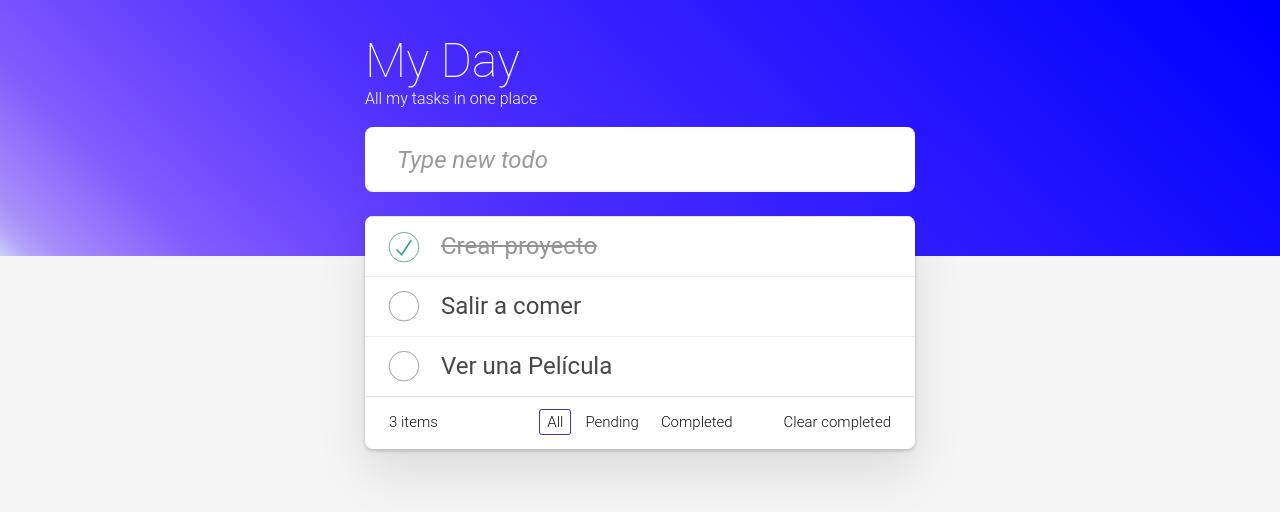
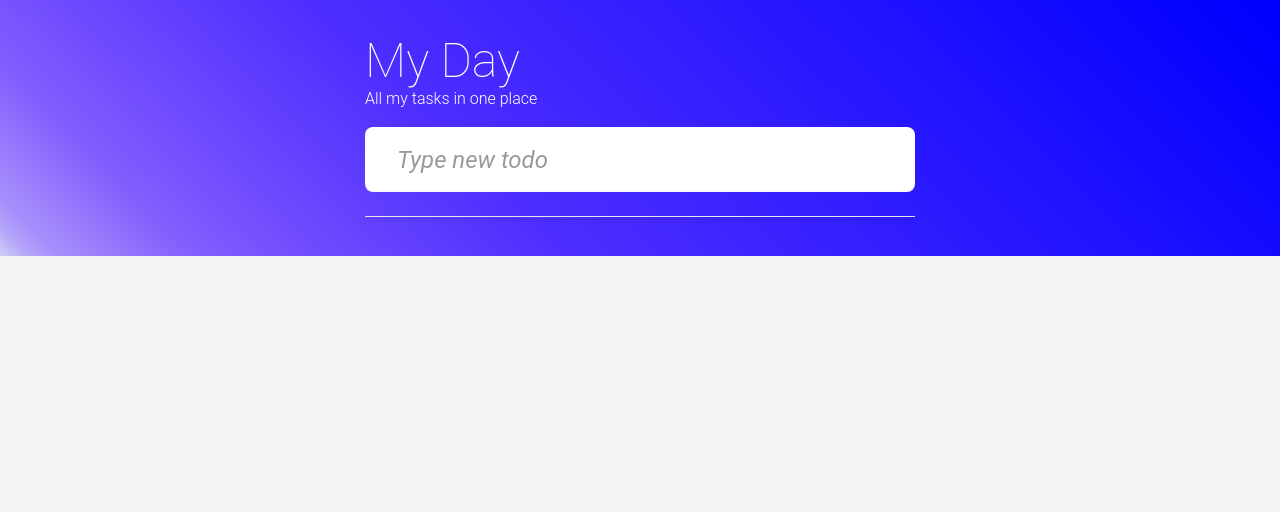
Before and after one commit to MNATorres/cursoAngular, an Angular app: page / in a window 1280 px wide. Shown: the top 512 px of the page. Built offline with nearby package versions, Linux system fonts and the light colour scheme.

Commit message:
local storage, filter elements

```diff
--- a/src/app/pages/home/home.component.css
+++ b/src/app/pages/home/home.component.css
@@ -293,10 +293,12 @@
     text-decoration: none;
     border: 1px solid transparent;
     border-radius: 3px;
+    cursor: pointer;
   }
 
   .filters li a:hover {
     border-color: #6e49fe;
+    color: #6e49fe;
   }
 
   .filters li a.selected {
--- a/src/app/pages/home/home.component.html
+++ b/src/app/pages/home/home.component.html
@@ -66,24 +66,24 @@
       </ul>
     </section>
     <!-- This footer should be hidden by default and shown when there are todos -->
-    <footer class="footer">
+    <footer class="footer" *ngIf="taskByFilter().length > 0">
       <!-- This should be `0 items left` by default -->
       <span class="todo-count"
-        ><strong>{{ tasks().length }}</strong>
+        ><strong>{{ taskByFilter().length }}</strong>
 
-        <span *ngIf="tasks().length === 1; else elseCount">item</span>
+        <span *ngIf="taskByFilter().length === 1; else elseCount">item</span>
         <ng-template #elseCount> items </ng-template>
       </span>
       <!-- Remove this if you don't implement routing -->
       <ul class="filters">
         <li>
-          <a (click)="changeFilter('all')" class="selected">All</a>
+          <a (click)="changeFilter('all')" [class.selected]="filter() === 'all'">All</a>
         </li>
         <li>
-          <a (click)="changeFilter('pending')">Pending</a>
+          <a (click)="changeFilter('pending')" [class.selected]="filter() === 'pending'">Pending</a>
         </li>
         <li>
-          <a (click)="changeFilter('completed')">Completed</a>
+          <a (click)="changeFilter('completed')" [class.selected]="filter() === 'completed'">Completed</a>
         </li>
       </ul>
       <!-- Hidden if no completed items are left ↓ -->
--- a/src/app/pages/home/home.component.ts
+++ b/src/app/pages/home/home.component.ts
@@ -1,4 +1,11 @@
-import { Component, computed, signal } from '@angular/core';
+import {
+  Component,
+  computed,
+  signal,
+  effect,
+  inject,
+  Injector,
+} from '@angular/core';
 import { CommonModule } from '@angular/common';
 import { FormControl, ReactiveFormsModule, Validators } from '@angular/forms';
 import { Task } from '../../models/taks.model';
@@ -11,23 +18,7 @@
   styleUrl: './home.component.css',
 })
 export class HomeComponent {
-  tasks = signal<Task[]>([
-    {
-      id: Date.now(),
-      title: 'Crear proyecto',
-      completed: true,
-    },
-    {
-      id: Date.now(),
-      title: 'Salir a comer',
-      completed: false,
-    },
-    {
-      id: Date.now(),
-      title: 'Ver una Película',
-      completed: false,
-    },
-  ]);
+  tasks = signal<Task[]>([]);
 
   filter = signal<'all' | 'pending' | 'completed'>('all');
   taskByFilter = computed(() => {
@@ -46,6 +37,28 @@
     nonNullable: true,
     validators: [Validators.required],
   });
+
+  injector = inject(Injector);
+
+  ngOnInit() {
+    const storage = localStorage.getItem('tasks');
+    if (storage) {
+      const tasks = JSON.parse(storage);
+      this.tasks.set(tasks);
+    }
+    this.trackTacks();
+  }
+
+  trackTacks() {
+    effect(
+      () => {
+        const tasks = this.tasks();
+        console.log(tasks);
+        localStorage.setItem('tasks', JSON.stringify(tasks));
+      },
+      { injector: this.injector }
+    );
+  }
 
   changeHandler() {
     if (this.newTaskControl.valid) {
```
